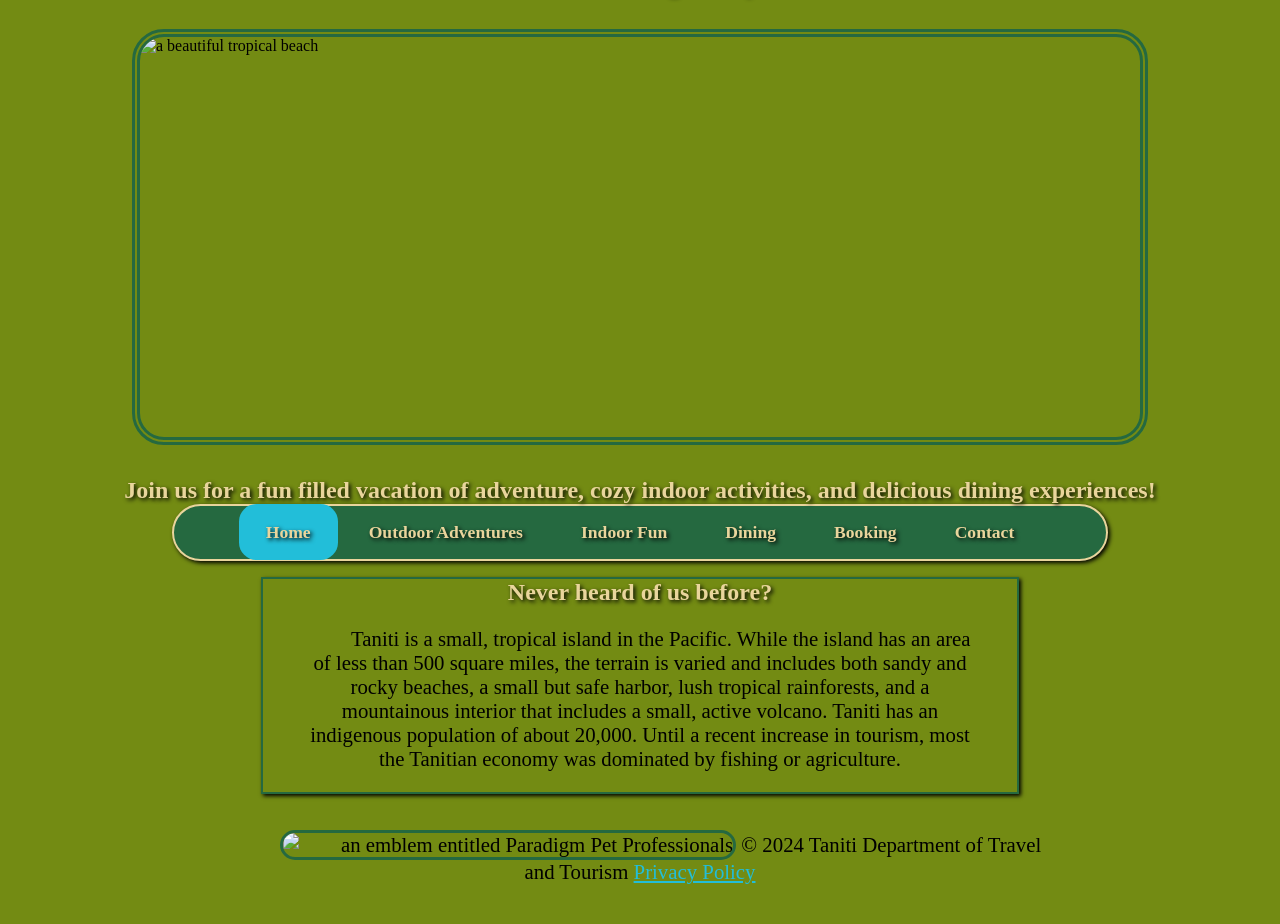
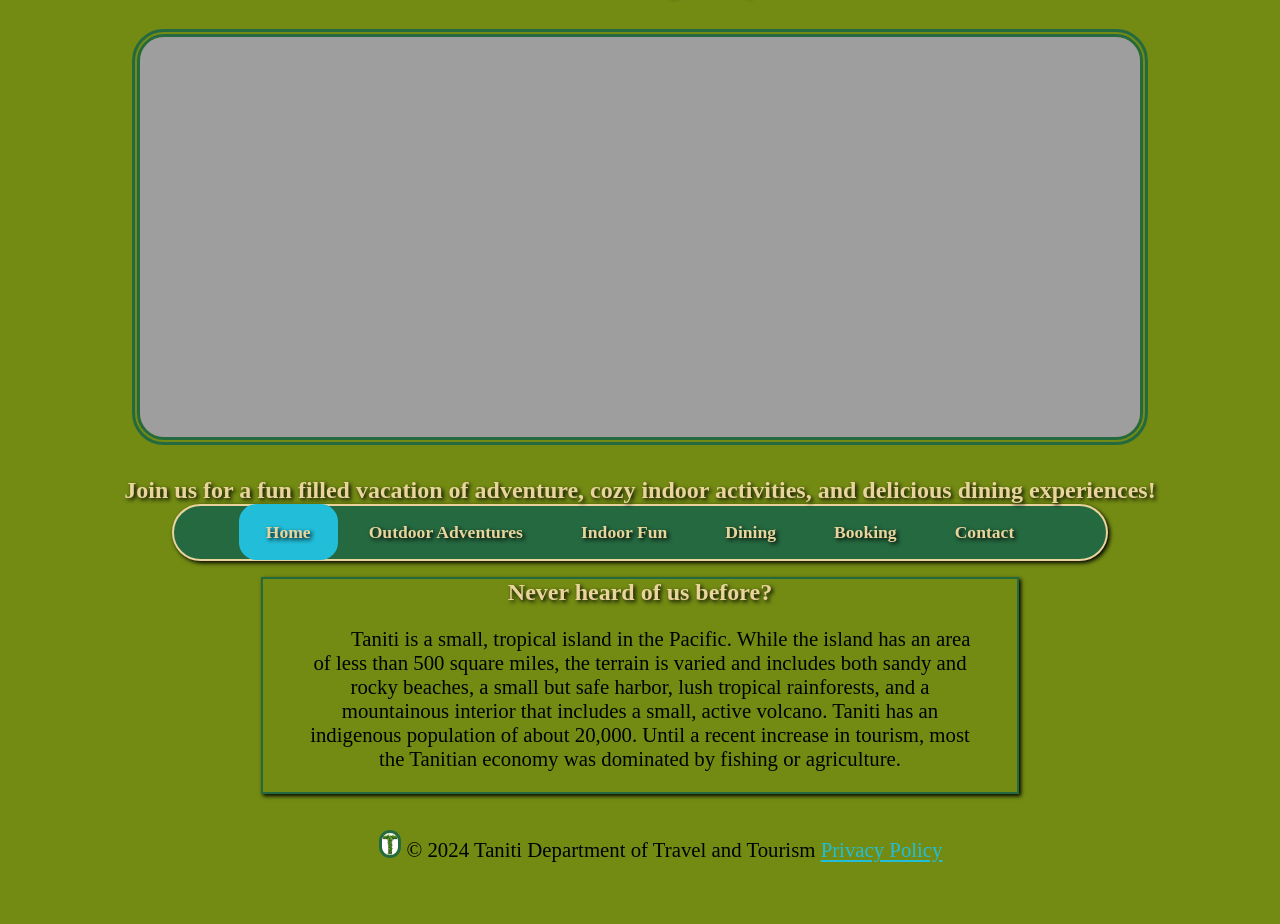
Before and after one commit to dauthi66/taniti_website, a plain HTML site: page index.html in a window 1280 px wide. Shown: the part 231-1155 px from the top of the page. Drawn offline with Linux system fonts and the light colour scheme; the site is published under a folder, as on GitHub Pages, so addresses that start at the root find nothing.

Commit message:
Update index.html

```diff
--- a/index.html
+++ b/index.html
@@ -15,7 +15,7 @@
     </div>
     <h2 id="subtitle">Your next destination to get away from it all</h2>
   </header>
-  <img class="splash_pic" src="/images/taniti_splash_banner.jpg" alt="a beautiful tropical beach">
+  <img class="splash_pic" src="images/taniti_splash_banner.jpg" alt="a beautiful tropical beach">
 
   <h2>
     Join us for a fun filled vacation of adventure, cozy indoor activities, and delicious dining experiences!
@@ -46,7 +46,7 @@
   </main>
   <footer>
     <p>
-      <img class="logo" src="/images/logo.png" alt="an emblem entitled Paradigm Pet Professionals">
+      <img class="logo" src="images/logo.png" alt="an emblem entitled Paradigm Pet Professionals">
       &copy; 2024 Taniti Department of Travel and Tourism
       <a href="privacy_policy.html">Privacy Policy</a>
     </p>
```
